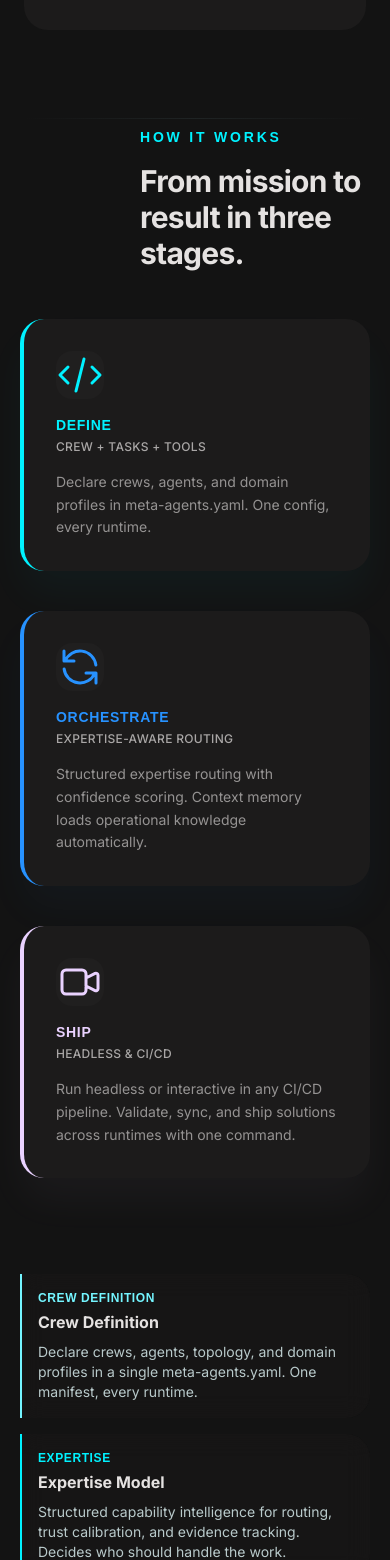
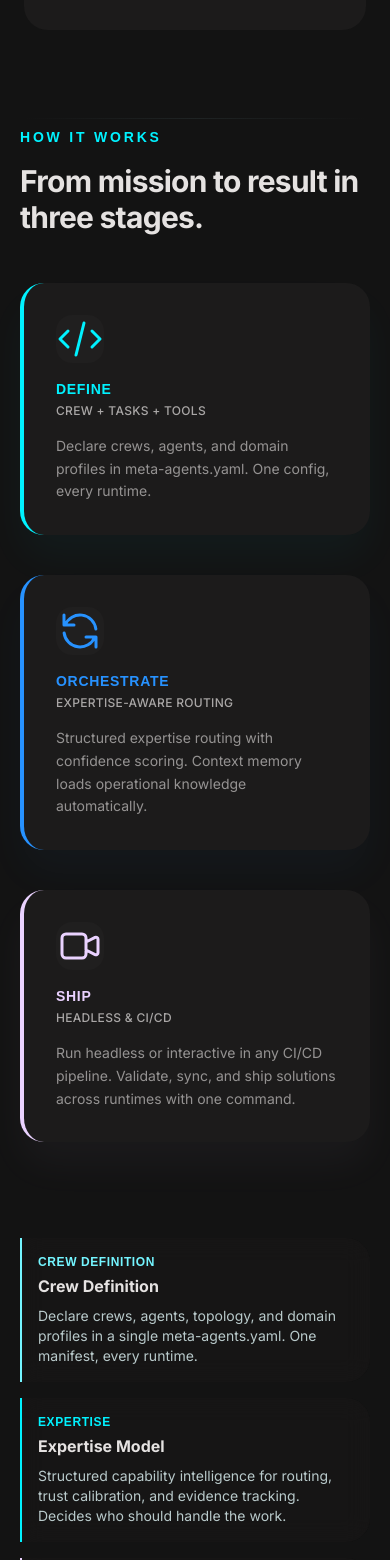
Before and after one commit to AlyssonM/mah-landingpage, a React (Vite) app: page / in a window 390 px wide. Shown: the part 2848-4408 px from the top of the page. Built offline with nearby package versions, Linux system fonts and the light colour scheme; a web font is replaced by a local one.

Commit message:
(Architecture Section): correct ASCII flowchart

```diff
--- a/src/components/ArchitectureSection.tsx
+++ b/src/components/ArchitectureSection.tsx
@@ -83,68 +83,38 @@ const layers = [
     color: '#e5e2e1',
     glowColor: 'rgba(229,226,225,0.1)',
   },
-  // {
-  //   name: 'Memory',
-  //   title: 'Memory',
-  //   desc: 'Conversational and working context. The persistent recall layer for agent interactions.',
-  //   cli: null,
-  //   color: '#b9cacb',
-  //   glowColor: 'rgba(185,202,203,0.1)',
-  // },
 ];
 
 const terminalContent: Record<number, string> = {
   0: `---
 version: 1
 name: "my-project"
-description: "My project description"
-domain_profiles:
-  frontend-impl:
-  - path: src/*
-    read: true
-    edit: true
-    bash: true
 crews:
   - id: dev
     topology:
-      orchestrator: Orchestrator
+      orchestrator: orchestrator
       leads:
-        planning: Planning-lead
-        engineering: Engineering-lead
-        validation: Validation-lead
+        planning: planning-lead
       workers:
         planning:
-          - Repo-analyst
-          - Sol-architect
-        engineering:
-          - Backend-dev
-          - Frontend-dev
-        validation:
-          - QA-engineer
-
+          - repo-analyst
 # meta-agents.yaml`,
   1: `➜ mah expertise recommend --task "deploy pipeline"
 → routing to: engineering-lead (confidence: 0.94)
-
 ➜ mah expertise explain --task "deploy pipeline"
 → evidence: 3 matching capabilities, trust_tier: verified
-
 ➜ mah expertise show dev/engineering-lead
 → status: active | capabilities: 7 | domains: 3`,
   2: `➜ mah context find --agent engineering-lead --task "deploy pipeline"
 → loaded 3 operational memories (relevance: 0.87)
-
 ➜ mah context explain --agent engineering-lead --task "deploy pipeline"
 → matched by: capability(0.3) + tool(0.2) + pattern(0.2)
-
 ➜ mah context validate --path .mah/context/operational/
 → ✓ 12 documents validated, 0 errors`,
   3: `➜ mah sessions resume --last
 → session: hermes:dev:a8f3c... | agents: 4 active
-
 ➜ mah sessions list --crew dev --limit 5
 → 3 sessions found | latest: 2h ago
-
 ➜ mah context propose --from-session hermes:dev:a8f3c
 → draft written to .mah/context/proposals/`,
   4: `---
@@ -152,9 +122,7 @@ name: web-research
 description: Run evidence-based web research with Brave Search for discovery and Firecrawl for extraction/synthesis.
 compatibility: [generic]
 ---
-
 # Web Research
-
 Use this skill when a task depends on up-to-date external information (platform selection, market scans, benchmarks, references, trend checks).`,
 };
 
@@ -178,35 +146,49 @@ const defaultTerminal =
 # topology: dev crew
 # meta-agents.yaml`;
 
+function renderTerminalContent(content: string) {
+  return content.split('\n').map((line, i) => {
+    if (line.startsWith('---') || line === '---') {
+      return <div key={i} className="text-[#00f2ff] font-mono">{line}</div>;
+    }
+    const colonIdx = line.indexOf(': ');
+    if (colonIdx !== -1 && !line.startsWith('➜') && !line.startsWith('→') && !line.startsWith('#')) {
+      return (
+        <div key={i} className="font-mono">
+          <span className="text-[#00f2ff]">{line.slice(0, colonIdx + 1)}</span>
+          <span className="text-[#b9cacb]/80">{line.slice(colonIdx + 1)}</span>
+        </div>
+      );
+    }
+    if (line.startsWith('# ')) {
+      return <div key={i} className="text-[#e5e2e1] font-bold font-mono mt-2">{line}</div>;
+    }
+    if (line.startsWith('→')) {
+      return <div key={i} className="font-mono">{line}</div>;
+    }
+    if (line.startsWith('➜')) {
+      return <div key={i} className="text-[#00f2ff] font-mono">{line}</div>;
+    }
+    return <div key={i} className="font-mono">{line}</div>;
+  });
+}
+
 export default function ArchitectureSection() {
   const [hoveredLayer, setHoveredLayer] = useState<number | null>(null);
+  const [tappedLayer, setTappedLayer] = useState<number | null>(null);
 
   return (
     <section className="w-full py-16 px-5 md:py-[100px] md:px-[80px] flex flex-col items-center">
       {/* Header */}
       <div className="mb-[48px] w-full">
-        <span className="font-space-grotesk text-[#00f2ff] text-sm font-bold tracking-[0.2em] uppercase block mb-4 ml-30">HOW IT WORKS</span>
-        <h2 className="font-inter text-3xl md:text-4xl lg:text-5xl font-bold tracking-tight text-[#e5e2e1] ml-30">
+        <span className="font-space-grotesk text-[#00f2ff] text-sm font-bold tracking-[0.2em] uppercase block mb-4">HOW IT WORKS</span>
+        <h2 className="font-inter text-3xl md:text-4xl lg:text-5xl font-bold tracking-tight text-[#e5e2e1]">
           From mission to result in three stages.
         </h2>
       </div>
 
       {/* Pipeline Visual */}
       <div className="relative flex flex-col md:flex-row items-start justify-center gap-[40px] md:gap-[120px] w-full">
-        {/* Connector Line (Desktop only) */}
-        <div className="hidden md:block absolute top-[60px] left-[280px] right-[280px] h-[2px] bg-[#353534]">
-          <div className="absolute left-1/3 top-0 h-full w-[2px]">
-            <svg className="absolute -right-[9px] top-[-8px] text-[#353534]" style={{ fontSize: '20px' }} fill="currentColor" viewBox="0 0 24 24">
-              <path d="M12 4l-1.41 1.41L16.17 11H4v2h12.17l-5.58 5.59L12 20l8-8z" />
-            </svg>
-          </div>
-          <div className="absolute left-2/3 top-0 h-full w-[2px]">
-            <svg className="absolute -right-[9px] top-[-8px] text-[#353534]" style={{ fontSize: '20px' }} fill="currentColor" viewBox="0 0 24 24">
-              <path d="M12 4l-1.41 1.41L16.17 11H4v2h12.17l-5.58 5.59L12 20l8-8z" />
-            </svg>
-          </div>
-        </div>
-
         {stages.map((stage) => (
           <div
             key={stage.label}
@@ -243,9 +225,9 @@ export default function ArchitectureSection() {
         {/* Left Column: Layered Stack (7 cols) */}
         <div className="md:col-span-7 flex flex-col gap-4">
           {layers.map((layer, index) => (
+            <div key={layer.name}>
               <div
-              key={layer.name}
-              className="border-l-2 rounded-r-xl p-4 flex items-start gap-4 transition-all duration-300 cursor-default"
+                className="border-l-2 rounded-r-xl p-4 flex items-start gap-4 transition-all duration-300 cursor-pointer"
                 style={{
                   borderLeftColor: layer.color,
                   boxShadow: hoveredLayer === index ? `0 0 20px ${layer.glowColor}` : 'none',
@@ -255,6 +237,11 @@ export default function ArchitectureSection() {
                 }}
                 onMouseEnter={() => setHoveredLayer(index)}
                 onMouseLeave={() => setHoveredLayer(null)}
+                onClick={() => {
+                  if (typeof window !== 'undefined' && window.innerWidth < 768) {
+                    setTappedLayer(tappedLayer === index ? null : index);
+                  }
+                }}
               >
                 <div className="flex-1">
                   <div
@@ -272,52 +259,27 @@ export default function ArchitectureSection() {
                   </div>
                 )}
               </div>
+              {/* Mobile inline terminal */}
+              {tappedLayer === index && typeof window !== 'undefined' && window.innerWidth < 768 && (
+                <div className="bg-[#0e0e0e] rounded-xl p-4 mt-2 animate-fade-in">
+                  <div className="font-mono text-sm text-[#b9cacb]/60">
+                    {renderTerminalContent(terminalContent[index] ?? '')}
+                  </div>
+                </div>
+              )}
+            </div>
           ))}
         </div>
 
-        {/* Right Column: Terminal Panel (5 cols) */}
-        <div className="md:col-span-5">
+        {/* Right Column: Terminal Panel (5 cols) - Desktop only */}
+        <div className="hidden md:block md:col-span-5">
           <div className="bg-[#0e0e0e] rounded-xl p-6">
             <div
               key={hoveredLayer}
               className="font-mono text-sm animate-fade-in"
               style={{ animation: 'fadeIn 0.3s ease-out' }}
             >
-              {(terminalContent[hoveredLayer ?? -1] ?? defaultTerminal).split('\n').map((line, i) => {
-                // Handle special line types
-                if (line.startsWith('---') || line === '---') {
-                  return <div key={i} className="text-[#00f2ff] mt-3 first:mt-0 font-mono">{line}</div>;
-                }
-
-                // YAML key: value pattern (e.g., "name: web-research")
-                const colonIdx = line.indexOf(': ');
-                if (colonIdx !== -1 && !line.startsWith('➜') && !line.startsWith('→') && !line.startsWith('#')) {
-                  return (
-                    <div key={i} className="text-[#b9cacb]/60 font-mono">
-                      <span className="text-[#00f2ff]">{line.slice(0, colonIdx + 1)}</span>
-                      <span className="text-[#b9cacb]/80">{line.slice(colonIdx + 1)}</span>
-                    </div>
-                  );
-                }
-
-                // Comment/heading lines (e.g., "# Web Research")
-                if (line.startsWith('# ')) {
-                  return <div key={i} className="text-[#e5e2e1] font-bold font-mono mt-2">{line}</div>;
-                }
-
-                // Arrow lines
-                if (line.startsWith('→')) {
-                  return <div key={i} className="text-[#b9cacb]/60 font-mono">{line}</div>;
-                }
-
-                // Prompt lines (existing behavior)
-                if (line.startsWith('➜')) {
-                  return <div key={i} className="text-[#00f2ff] mt-3 first:mt-0 font-mono">{line}</div>;
-                }
-
-                // Default
-                return <div key={i} className="text-[#b9cacb]/60 font-mono">{line}</div>;
-              })}
+              {renderTerminalContent(terminalContent[hoveredLayer ?? -1] ?? defaultTerminal)}
             </div>
 
             <div className="mt-6 pt-4 border-t border-[#3a494b]/30">
```
Lines whose indentation alone changed are shown as unchanged.
